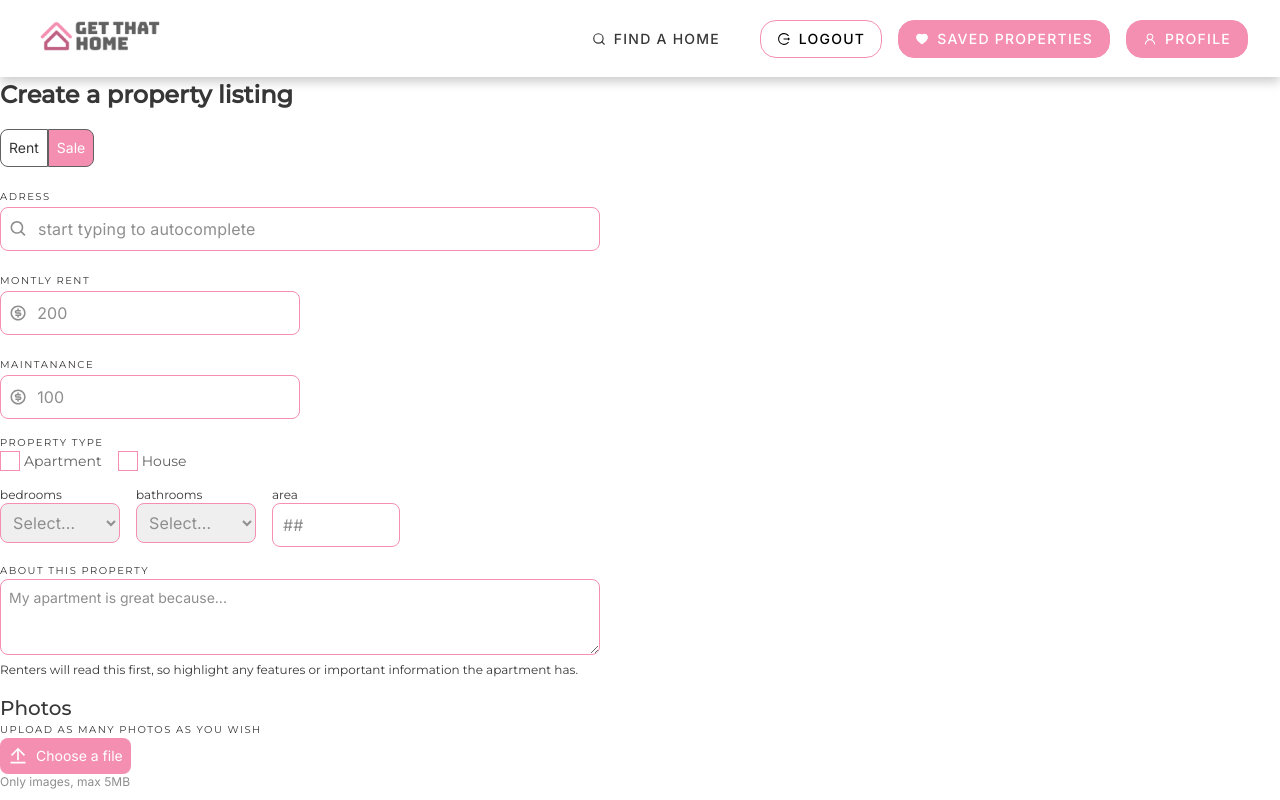
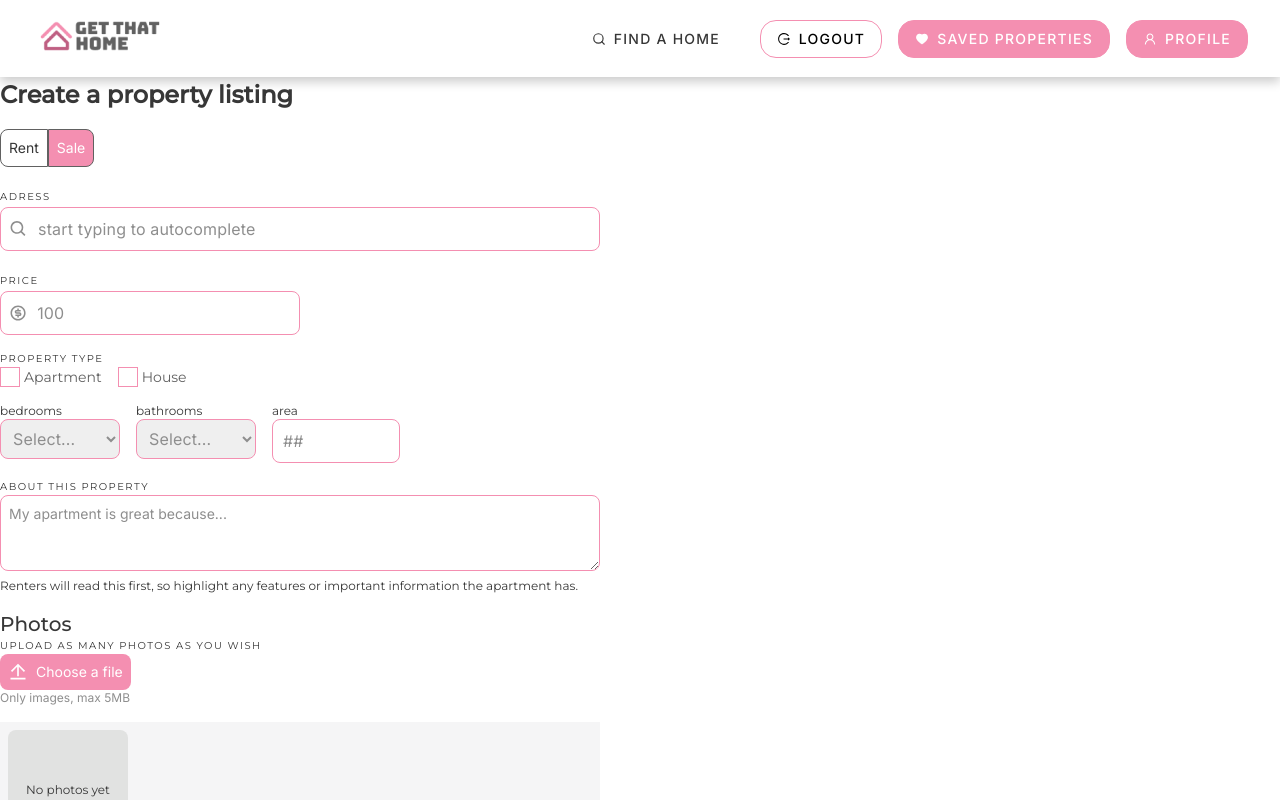
Before and after one commit to Alejandro1709/GetThatHome-Client, a React (Create React App) app: page /create in a window 1280 px wide. Shown: the top 800 px of the page. Built offline with nearby package versions, Linux system fonts and the light colour scheme.

Commit message:
Update: newpropertyform

```diff
--- a/src/components/NewPropertyForm.js
+++ b/src/components/NewPropertyForm.js
@@ -5,6 +5,7 @@ import { colors, typography } from "../styles";
 import { RiMoneyDollarCircleLine, RiUploadLine } from "react-icons/ri";
 import { fonts } from "../styles/typography";
 import Button from "./Button";
+import { useState } from "react";
 
 const Container = styled.form`
   min-height: inherit;
@@ -163,14 +164,21 @@ const PropertyTypeWrapper = styled.div`
 `;
 
 export default function NewPropertyForm() {
+  const [type, setType] = useState("sale");
+
+  const changeType = (event) => {
+    console.log(event.target.value);
+    // setType()
+  };
+
   return (
     <Container>
       <h2>Create a property listing</h2>
       <TypePicker>
-        <Type left={true} value="rent">
+        <Type left={true} value="rent" onClick={changeType}>
           Rent
         </Type>
-        <Type className="activeType" value="sale">
+        <Type className="activeType" value="sale" onClick={changeType}>
           Sale
         </Type>
       </TypePicker>
@@ -184,6 +192,8 @@ export default function NewPropertyForm() {
           }
         />
       </div>
+      {type === "rent" && (
+        <>
           <div>
             <Input
               label="montly rent"
@@ -210,6 +220,25 @@ export default function NewPropertyForm() {
               width="50%"
             />
           </div>
+        </>
+      )}
+      {type === "sale" && (
+        <>
+          <div>
+            <Input
+              label="price"
+              leftIcon={
+                <RiMoneyDollarCircleLine
+                  size="1.25rem"
+                  color={`${colors.secondary[500]}`}
+                />
+              }
+              placeholder="100"
+              width="50%"
+            />
+          </div>
+        </>
+      )}
       <InputWrapper>
         <h5>property type</h5>
         <div style={{ display: "flex", gap: "1rem" }}>
```
Lines whose indentation alone changed are shown as unchanged.
